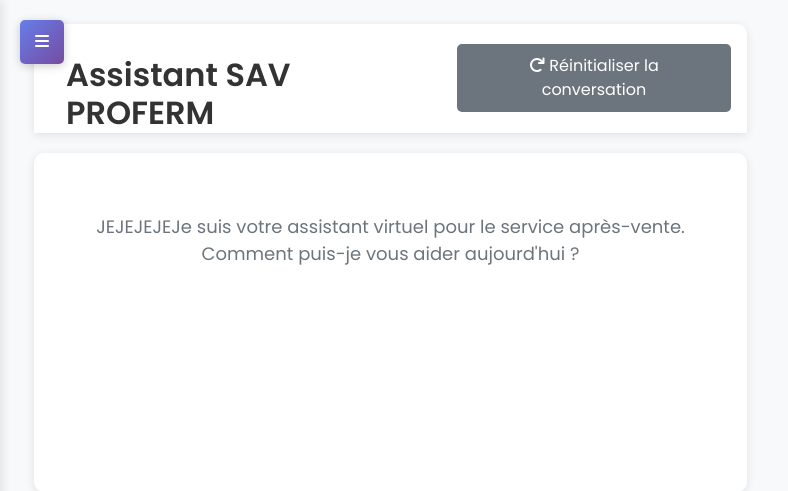
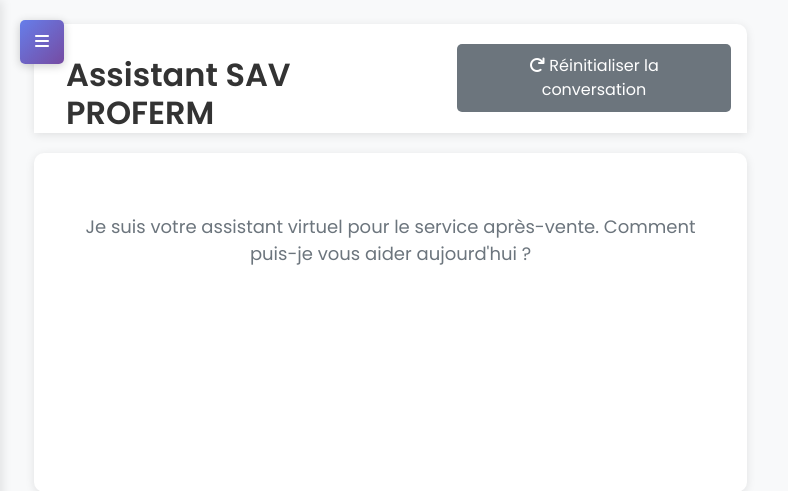
Before and after one commit to ElieLECAS/Certif_DevIA, a Python web app: template E3/fastapi/templates/openai_chat.html in a window 1280 px wide. Shown: the top 491 px of the page, without its empty margins (0-788 px from the left). Run offline with Jinja, Linux system fonts and the light colour scheme; the template is opened without the code that fills it, so the values that code supplies are empty.

Commit message:
Refine welcome message in openai_chat.html template for improved clarity by removing extraneous characters.

```diff
--- a/E3/fastapi/templates/openai_chat.html
+++ b/E3/fastapi/templates/openai_chat.html
@@ -126,7 +126,7 @@
         <div class="chat-messages" id="chat-messages">
             <div class="welcome-message">
                 <p>
-                    JEJEJEJEJe suis votre assistant virtuel pour le service après-vente.
+                    Je suis votre assistant virtuel pour le service après-vente.
                     Comment puis-je vous aider aujourd'hui ?
                 </p>
             </div>
```
